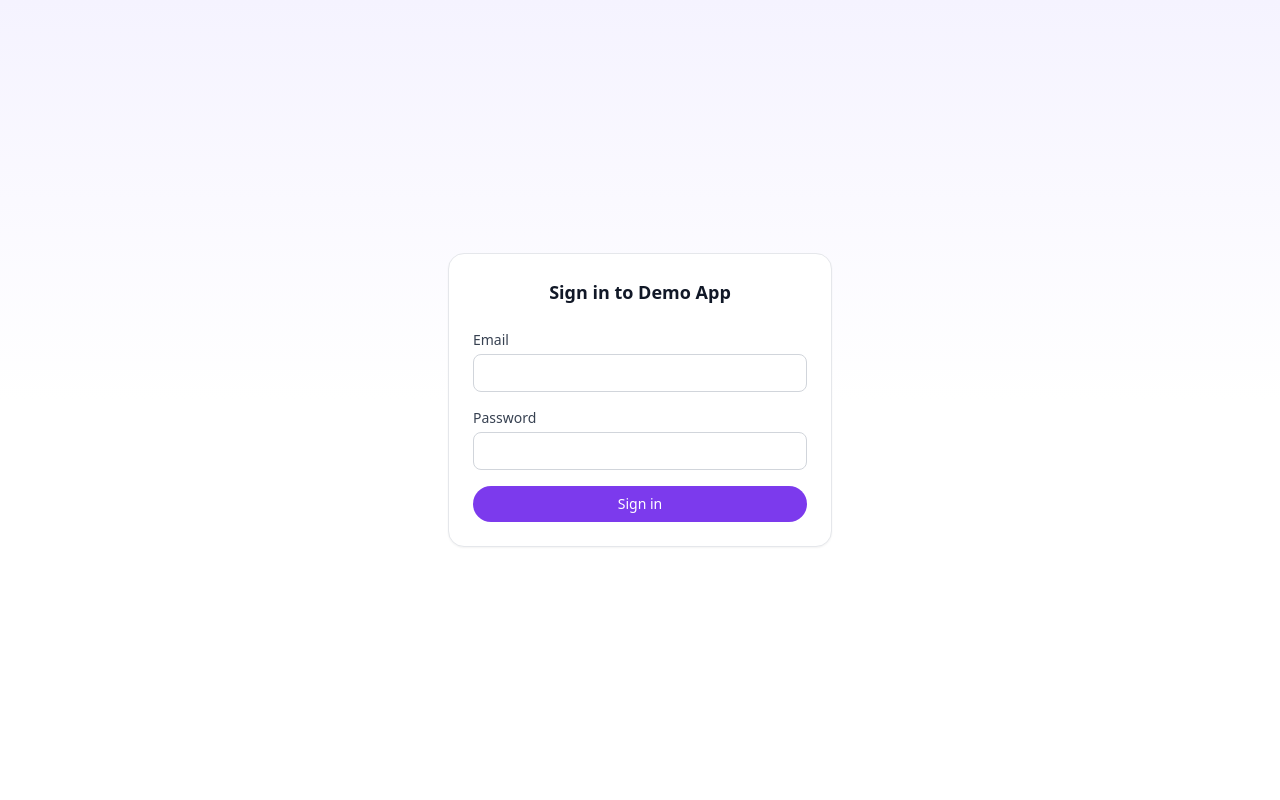
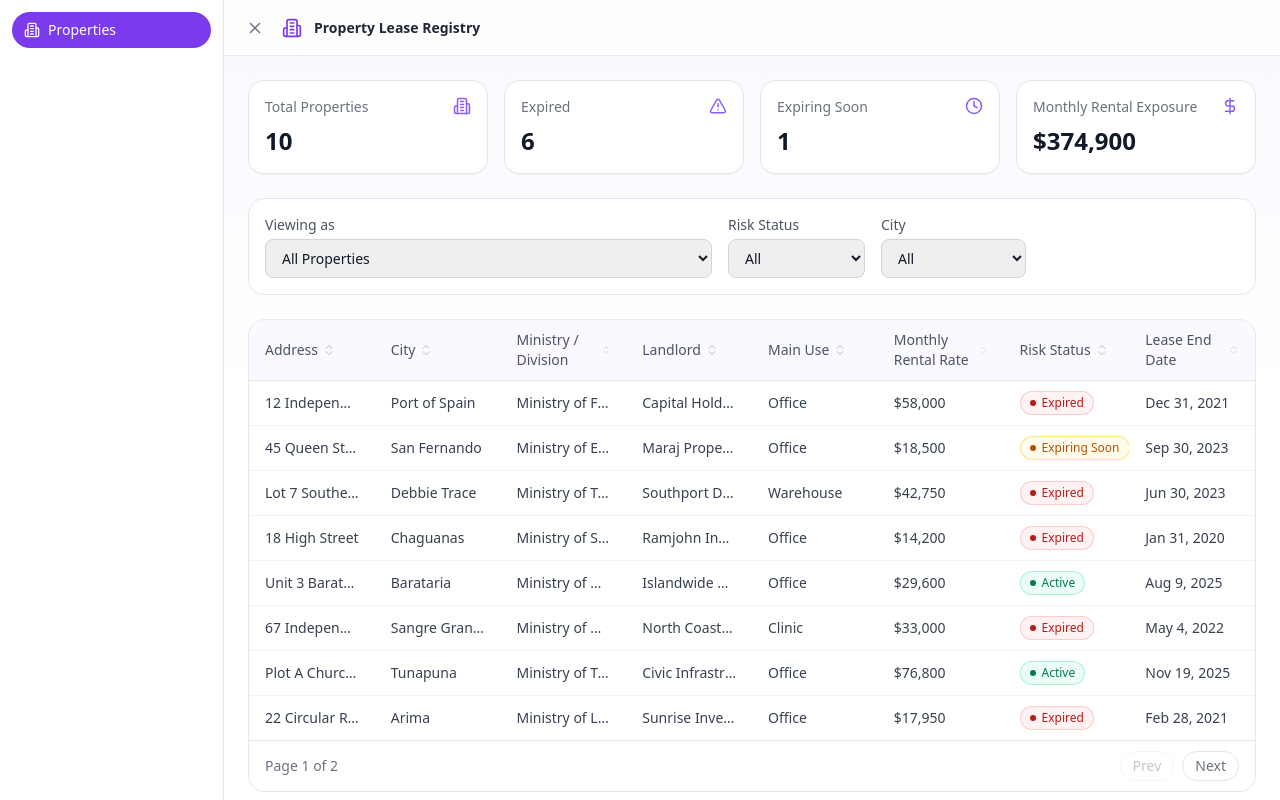
Before and after one commit to rajul0616/prototype-component-library, a React (Vite) app: page / in a window 1280 px wide. Built offline with nearby package versions, Linux system fonts and the light colour scheme.

Commit message:
Wire App.jsx to lease registry Dashboard/PropertyDetail views

```diff
--- a/src/App.jsx
+++ b/src/App.jsx
@@ -1,50 +1,23 @@
-// Demo app wiring every component together with sample data — reference for how to compose the library, not itself reusable.
-import { useEffect, useState } from 'react'
-import { Users, DollarSign, Activity, TrendingUp, LayoutDashboard, Inbox, Plus } from 'lucide-react'
+// Government property lease registry MVP — wires the reusable component library to the Vantiqa case study data model.
+import { useMemo, useState } from 'react'
+import { Building2 } from 'lucide-react'
 
 import AppShell from './components/layout/AppShell.jsx'
-import DataTable from './components/data/DataTable.jsx'
-import MetricCardRow from './components/dashboard/MetricCardRow.jsx'
-import { generateMockRecords, fakeFetch } from './components/data/mockData.js'
-import LoginScreen from './components/auth/LoginScreen.jsx'
-import RecordModal from './components/modals/RecordModal.jsx'
-import LoadingSpinner from './components/feedback/LoadingSpinner.jsx'
-import EmptyState from './components/feedback/EmptyState.jsx'
 import Toast from './components/feedback/Toast.jsx'
-
-const STATUS_OPTIONS = ['active', 'pending', 'inactive']
-
-const RECORD_SHAPE = {
-  id: 'id',
-  name: 'name',
-  email: 'email',
-  status: (i) => STATUS_OPTIONS[i % STATUS_OPTIONS.length],
-  createdAt: 'date',
-}
-
-const COLUMNS = [
-  { key: 'name', label: 'Name', sortable: true },
-  { key: 'email', label: 'Email', sortable: true },
-  { key: 'status', label: 'Status', sortable: true },
-  { key: 'createdAt', label: 'Created', sortable: true },
-]
+import Dashboard from './features/leases/Dashboard.jsx'
+import PropertyDetail from './features/leases/PropertyDetail.jsx'
+import { properties as seedProperties, MOCK_TODAY } from './data/properties.js'
 
 export default function App() {
-  const [loggedIn, setLoggedIn] = useState(false)
-  const [activeView, setActiveView] = useState('dashboard')
-  const [records, setRecords] = useState([])
-  const [loading, setLoading] = useState(false)
-  const [modalRecord, setModalRecord] = useState(null)
+  const [properties, setProperties] = useState(seedProperties)
+  const [selectedId, setSelectedId] = useState(null)
   const [toasts, setToasts] = useState([])
 
-  useEffect(() => {
-    if (!loggedIn) return
-    setLoading(true)
-    fakeFetch(generateMockRecords(23, RECORD_SHAPE), 700).then((data) => {
-      setRecords(data)
-      setLoading(false)
-    })
-  }, [loggedIn])
+  const divisions = useMemo(
+    () => [...new Set(properties.map((p) => p.ministryDivisionAgency))].sort(),
+    [properties],
+  )
+  const selectedProperty = properties.find((p) => p.id === selectedId)
 
   function addToast(message, variant = 'info') {
     const id = crypto.randomUUID()
@@ -55,94 +28,38 @@ export default function App() {
     setToasts((prev) => prev.filter((t) => t.id !== id))
   }
 
-  function handleSaveRecord(values) {
-    setRecords((prev) => {
-      const exists = prev.some((r) => r.id === modalRecord?.id)
-      if (exists) return prev.map((r) => (r.id === modalRecord.id ? { ...r, ...values } : r))
-      return [{ ...values, id: prev.length + 1 }, ...prev]
-    })
-    addToast('Record saved successfully', 'success')
-    setModalRecord(null)
+  function handleAddActivity(propertyId, loggedByDivision, note) {
+    setProperties((prev) =>
+      prev.map((p) =>
+        p.id === propertyId
+          ? {
+              ...p,
+              activityLog: [...p.activityLog, { timestamp: MOCK_TODAY, loggedByDivision, note }],
+            }
+          : p,
+      ),
+    )
+    addToast('Activity logged', 'success')
   }
-
-  if (!loggedIn) {
-    return (
-      <LoginScreen
-        title="Sign in to Demo App"
-        onLogin={(email) => {
-          setLoggedIn(true)
-          addToast(`Signed in as ${email}`, 'success')
-        }}
-      />
-    )
-  }
-
-  const metrics = [
-    { label: 'Total Records', value: records.length, icon: Users, trend: { value: 8, direction: 'up' } },
-    { label: 'Revenue', value: '$12.4k', icon: DollarSign, trend: { value: 3, direction: 'down' } },
-    { label: 'Active', value: records.filter((r) => r.status === 'active').length, icon: Activity },
-    { label: 'Growth', value: '4.2%', icon: TrendingUp, trend: { value: 12, direction: 'up' } },
-  ]
-
-  const navItems = [
-    { label: 'Dashboard', icon: LayoutDashboard, active: activeView === 'dashboard', onClick: () => setActiveView('dashboard') },
-    { label: 'Empty State Demo', icon: Inbox, active: activeView === 'empty', onClick: () => setActiveView('empty') },
-  ]
 
   return (
     <>
       <AppShell
-        title="Component Library Demo"
-        logo={<div className="h-6 w-6 rounded-full bg-violet-600" />}
-        navItems={navItems}
+        title="Property Lease Registry"
+        logo={<Building2 size={20} className="text-violet-600" />}
+        navItems={[{ label: 'Properties', icon: Building2, active: true }]}
       >
-        {activeView === 'dashboard' ? (
-          <div className="space-y-6">
-            <MetricCardRow metrics={metrics} />
-
-            <div className="flex items-center justify-between">
-              <h2 className="text-sm font-semibold text-gray-700">Records</h2>
-              <button
-                onClick={() => setModalRecord({ id: null, name: '', email: '', status: 'active', createdAt: '' })}
-                className="flex items-center gap-1.5 rounded-full bg-violet-600 px-3.5 py-1.5 text-sm font-medium text-white hover:bg-violet-700"
-              >
-                <Plus size={14} /> Add record
-              </button>
-            </div>
-
-            {loading ? (
-              <LoadingSpinner label="Loading records…" />
-            ) : (
-              <DataTable
-                columns={COLUMNS}
-                rows={records}
-                pageSize={8}
-                onRowClick={(row) => setModalRecord(row)}
-              />
-            )}
-          </div>
+        {selectedProperty ? (
+          <PropertyDetail
+            property={selectedProperty}
+            divisions={divisions}
+            onBack={() => setSelectedId(null)}
+            onAddActivity={handleAddActivity}
+          />
         ) : (
-          <EmptyState
-            icon={Inbox}
-            message="Nothing here yet"
-            description="This is what an empty view looks like."
-            actionLabel="Create item"
-            onAction={() => addToast('Create action triggered', 'info')}
-          />
+          <Dashboard properties={properties} onSelectProperty={setSelectedId} />
         )}
       </AppShell>
-
-      <RecordModal
-        isOpen={Boolean(modalRecord)}
-        onClose={() => setModalRecord(null)}
-        title={modalRecord?.id ? 'Edit record' : 'Add record'}
-        fields={[
-          { name: 'name', label: 'Name', type: 'text', value: modalRecord?.name },
-          { name: 'email', label: 'Email', type: 'email', value: modalRecord?.email },
-          { name: 'status', label: 'Status', type: 'select', options: STATUS_OPTIONS, value: modalRecord?.status },
-        ]}
-        onSave={handleSaveRecord}
-      />
 
       <div className="fixed bottom-4 right-4 z-50 flex w-80 flex-col gap-2">
         {toasts.map((toast) => (
```
